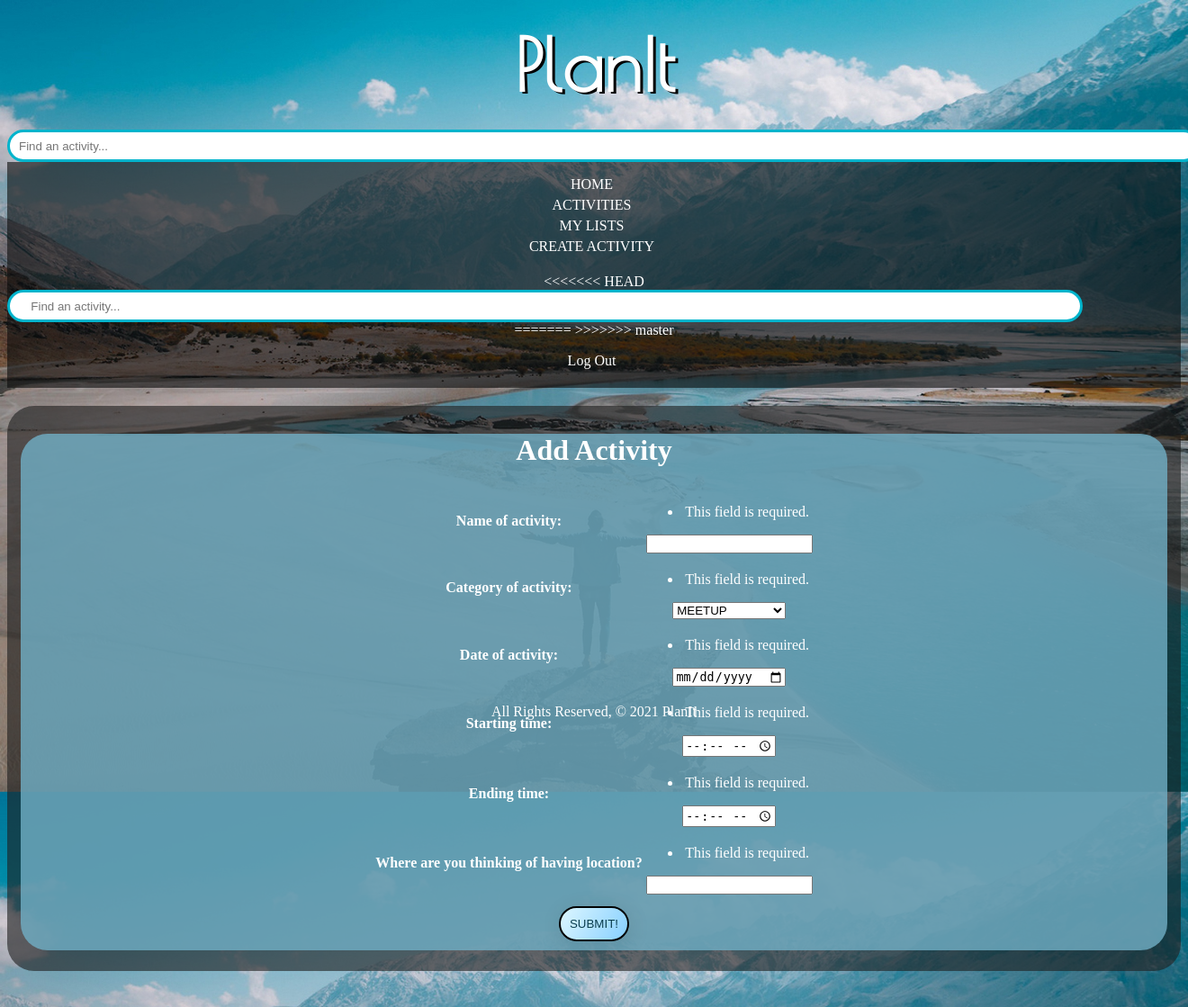
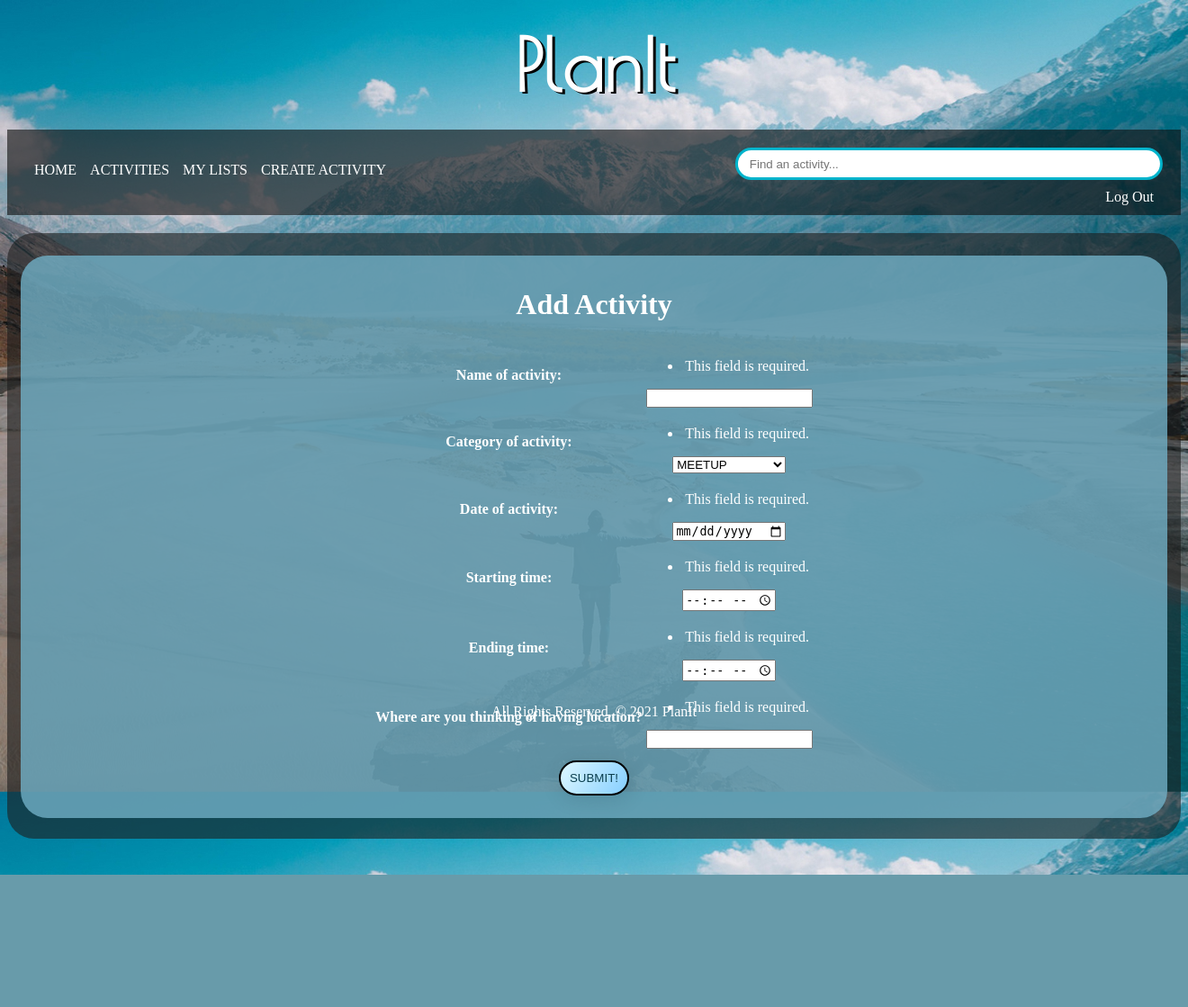
Before and after one commit to gregwebb/PlanIt, a Django app: page /activities/create/ in a window 1320 px wide; the page is wider, and only the part inside the window is pictured. Shown: that part at 90% size. After the commit the page ends 972 px from the top of that part, so only its background shows below. Run offline with Django 3.2, Linux system fonts and the light colour scheme; the visitor is signed in with stand-in values (Sample User, id 1); some libraries are stand-ins or nearby versions; some web fonts are replaced.

Commit message:
fine tune css

```diff
--- a/main_app/static/css/style.css
+++ b/main_app/static/css/style.css
@@ -169,6 +169,7 @@ footer {
 
 .card-container {
     margin: 15px;
+    padding: 15px;
     border-radius: 30px;
     background-color: rgba(113, 175, 198, .80);
 }
@@ -411,7 +412,6 @@ h2 {
     border-width: 3px;
 }
 
-<<<<<<< HEAD
 .search {
     width: 100%;
     margin: auto;
@@ -429,7 +429,6 @@ h2 {
     border-radius: 30px;
     color: #9DBFAF;
     }
-=======
 .attendee{
     background-color: rgb(188, 215, 245);
     border-radius: 30px;
@@ -439,7 +438,6 @@ h2 {
     width: 75%;
     text-align: center;
 }
->>>>>>> master
 
 @media screen and (min-width: 550px){
     nav {
@@ -492,30 +490,13 @@ h2 {
     }
 }
 
-<<<<<<< HEAD
-=======
-.search {
-    width: 40%;
-    margin: auto;
-}
-
-.searchTerm {
-    width: 100%;
-    border: 3px solid #00B4CC;
-    padding: 5px;
-    padding-left: 10px;
-    height: 20px;
-    border-radius: 30px;
-    color: #9DBFAF;
-}
-
 .activity-name{
     width: 85%;
     margin: auto;
     padding-top: 10px;
     padding-bottom: 10px;
     border-radius: 30px;
-    background-color: steelblue;
+    background-color: rgba(35, 98, 119, 0.8);
     color: white;
     font-size: x-large;
 }
@@ -526,11 +507,10 @@ h2 {
     border-color: white;
     border-width: 2px;
     border-radius: 30px;
-    background-color: white;
+    background-color: rgba(255, 255, 255, 0.95);
     margin: auto;
     color: black;
 }
->>>>>>> master
 
 @media screen and (min-width: 768px) {
 
--- a/main_app/templates/base.html
+++ b/main_app/templates/base.html
@@ -22,11 +22,7 @@
 <body>
     <header class='navbar-header'>
         <h1 id="logo"><a href="/">PlanIt</a></h1>
-        <div class="search">
-            <form method="get" action="{% url 'search_results' %}">
-                <input type="text" name="q" class="searchTerm" placeholder="Find an activity...">
-            </form>
-        </div>
+
         <nav>
             <div class='navbar-container'>
                 <div class='nav-wrapper-left'>
@@ -37,7 +33,6 @@
                         <li><a href="{% url 'activities_create' %}">CREATE ACTIVITY</a></li>
                     </ul>
                 </div>
-<<<<<<< HEAD
                 <div class="search">
                     <div class="search-container">
                         <form method="get" action="{% url 'search_results' %}">
@@ -46,8 +41,6 @@
 
                     </div>
                 </div>
-=======
->>>>>>> master
                 <div class='nav-wrapper-right'>
                     <ul>
                         {% if user.is_authenticated %}
```
